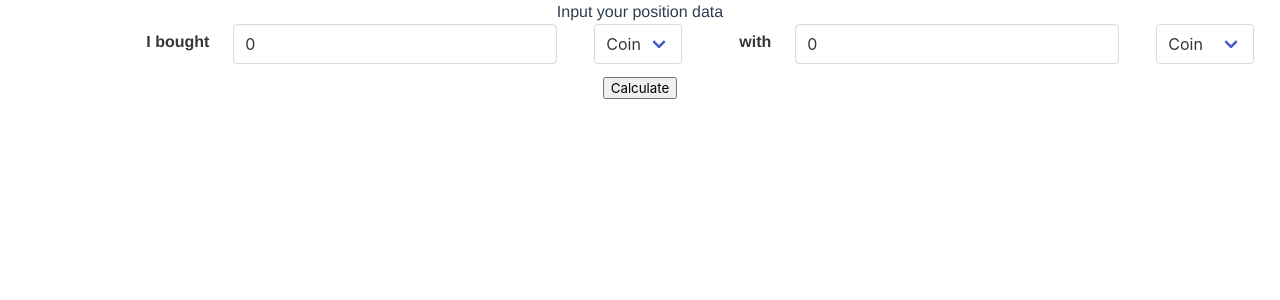
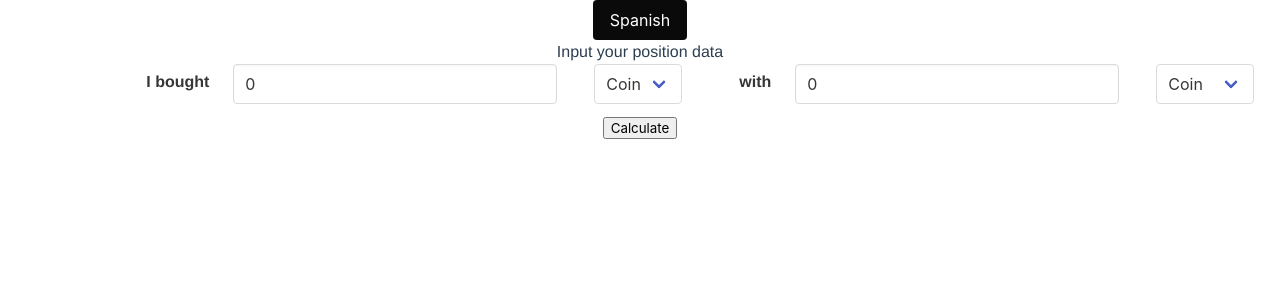
Before and after one commit to tomas95go/simple-profit-loss-calculator, a Vue app: page / in a window 1280 px wide. Shown: the top 300 px of the page. Built offline with nearby package versions, Linux system fonts and the light colour scheme.

Commit message:
button to change language

```diff
--- a/src/views/Main.vue
+++ b/src/views/Main.vue
@@ -3,6 +3,9 @@
     <h1>{{ displayTitle }}</h1>
     <p>{{ displayDescription }}</p>
   </div>
+  <button class="button is-black" @click="changeElementsLanguage">
+    Spanish
+  </button>
   <div>
     <Card />
   </div>
```
